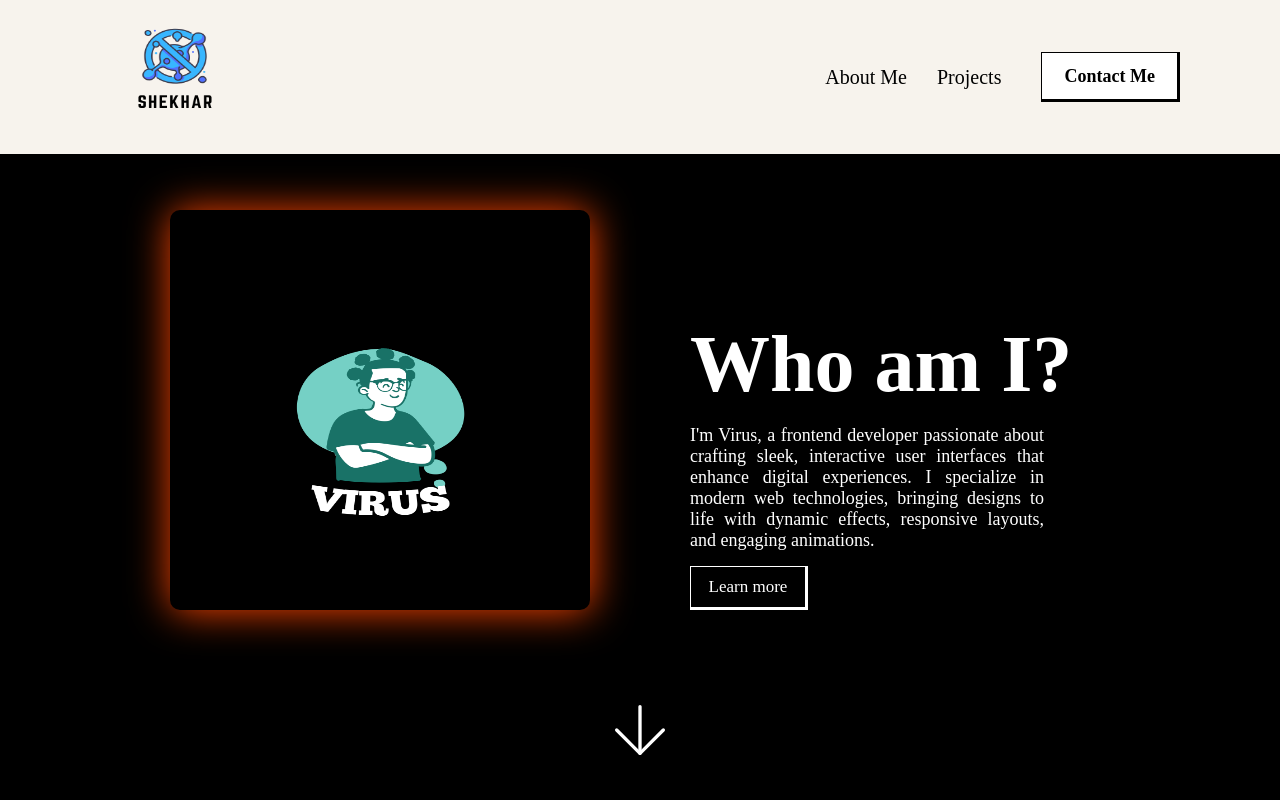
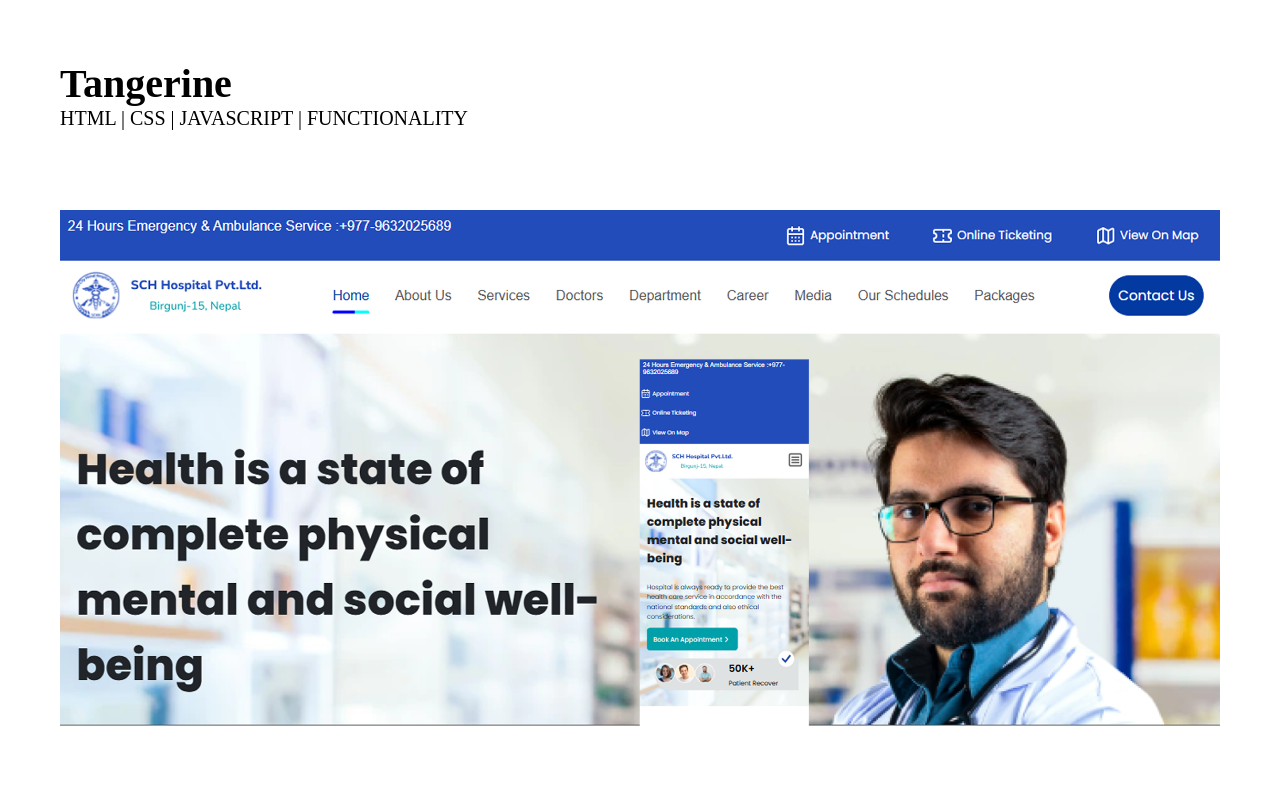
Before and after one commit to Sushey01/Shekhar, a React (Vite) app: page / in a window 1280 px wide. Shown: the top 800 px of the page. Built offline with nearby package versions, Linux system fonts and the light colour scheme.

Commit message:
something-spicy

```diff
--- a/src/App.jsx
+++ b/src/App.jsx
@@ -10,12 +10,12 @@ import Tangerine from './components/Tangerine'
 const App = () => {
   return (
     <div>
-      <Navbar/>
+      {/* <Navbar/>
       <HeroSection/>
       <Quote/>
       <FeaturedProject/>
       <Contact/>
-      <Footer/>
+      <Footer/> */}
       <Tangerine/>
     </div>
   )
--- a/src/components/Tangerine.css
+++ b/src/components/Tangerine.css
@@ -8,6 +8,7 @@
     display: flex;
     flex-direction: column;
     padding: 60px;
+    padding-bottom: 20px;
     width: 100%;
     font-size: 20px;
     align-items: flex-start;
@@ -15,7 +16,7 @@
 
 
 .tangerine-project-showcase{
-    padding: 0px;
+    padding: 60px;
     width: 100%;
 }
 .tangerine-project-showcase img{
```
